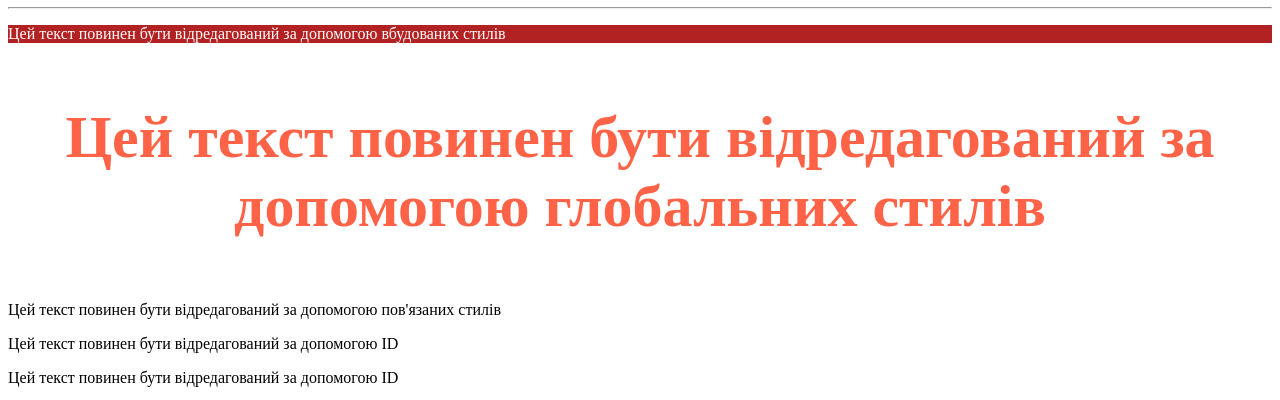
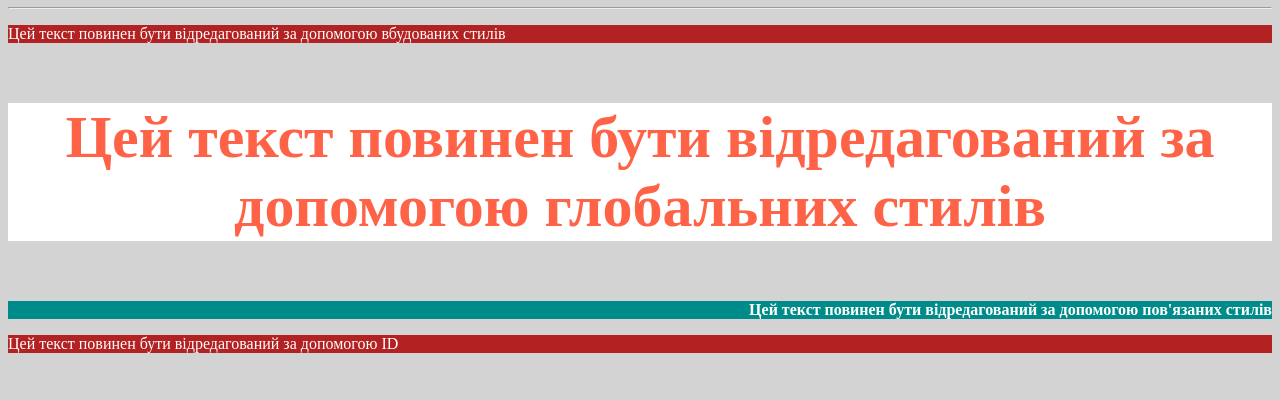
Before and after one commit to Logos-HTML-CSS/homework-2, a plain HTML site: page index.html in a window 1280 px wide. Shown: the part 73-473 px from the top of the page. Drawn offline with Linux system fonts and the light colour scheme; the site is published under a folder, as on GitHub Pages, so addresses that start at the root find nothing.

Commit message:
homework2

```diff
--- a/index.html
+++ b/index.html
@@ -1,11 +1,12 @@
 <!DOCTYPE html>
 <html lang="en">
+
 <head>
   <meta charset="UTF-8">
   <meta http-equiv="X-UA-Compatible" content="IE=edge">
   <meta name="viewport" content="width=device-width, initial-scale=1.0">
   <title>HomeWork №2</title>
-  <link rel="stylesheet" href="/Styles/style.css">
+  <link rel="stylesheet" href="./Styles/style.css">
   <style>
     .globalStyle {
       background-color: #FFFFFF;
@@ -16,10 +17,12 @@
     }
   </style>
 </head>
+
 <body>
   <h1>Task 1</h1>
   <hr>
-  <p style="background-color: #b22222; color: #FFFFFF;">Цей текст повинен бути відредагований за допомогою вбудованих стилів</p>
+  <p style="background-color: #b22222; color: #FFFFFF;">Цей текст повинен бути відредагований за допомогою вбудованих
+    стилів</p>
   <p class="globalStyle">Цей текст повинен бути відредагований за допомогою глобальних стилів</p>
   <p class="relatedStyle">Цей текст повинен бути відредагований за допомогою пов'язаних стилів</p>
   <p id="white-text">Цей текст повинен бути відредагований за допомогою ID</p>
@@ -40,4 +43,5 @@
   </div>
   <hr>
 </body>
+
 </html>
```
